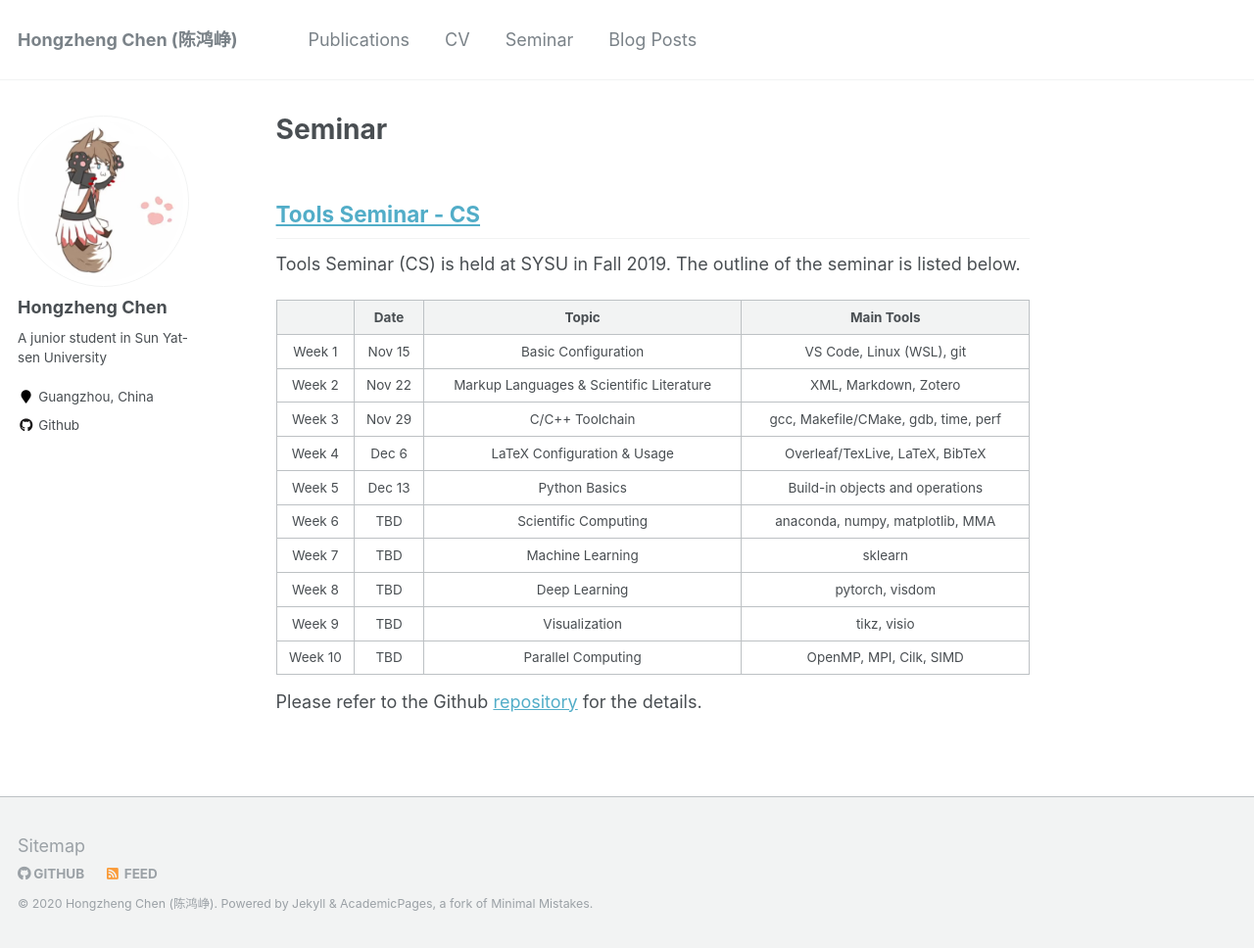
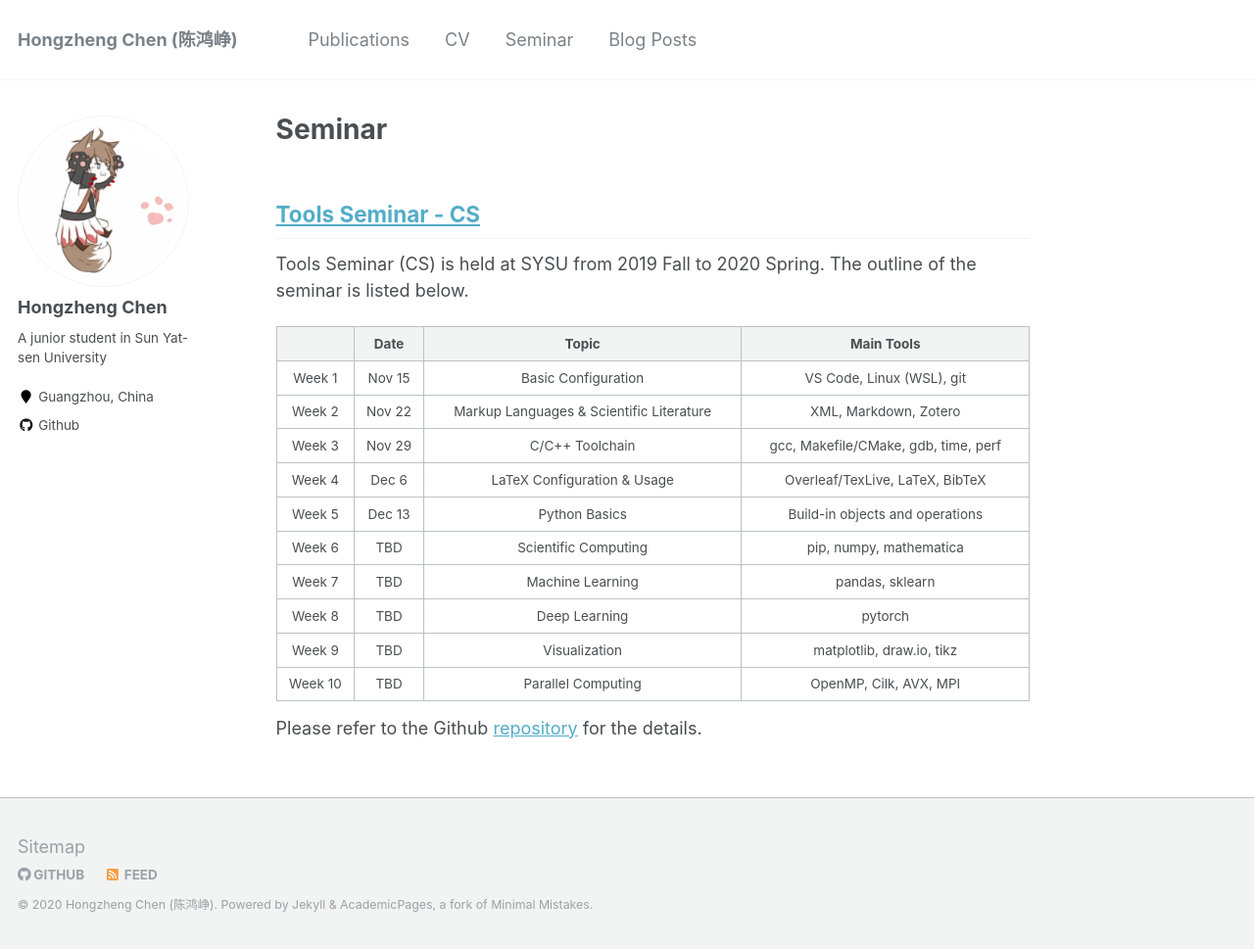
Before and after one commit to Ewenwan/chhzh123.github.io, a Jekyll site: the page built from _pages/seminar.md, in a window 1280 px wide and 969 px high. Shown: the whole window at 98% size. Built offline with Jekyll 4.4.1, drawn with Linux system fonts in a browser that asks for light colours.

Commit message:
[seminar] Update Tools Seminar - CS

```diff
--- a/_pages/seminar.md
+++ b/_pages/seminar.md
@@ -5,7 +5,7 @@ permalink: /seminar/
 
 ## [Tools Seminar - CS](https://github.com/chhzh123/ToolsSeminar-CS)
 
-Tools Seminar (CS) is held at SYSU in Fall 2019. The outline of the seminar is listed below.
+Tools Seminar (CS) is held at SYSU from 2019 Fall to 2020 Spring. The outline of the seminar is listed below.
 
 |  | Date | Topic | Main Tools |
 | :--: | :--: | :--: | :--: |
@@ -14,10 +14,10 @@ Tools Seminar (CS) is held at SYSU in Fall 2019. The outline of the seminar is l
 | Week 3 | Nov 29 | C/C++ Toolchain | gcc, Makefile/CMake, gdb, time, perf |
 | Week 4 | Dec 6 | LaTeX Configuration & Usage | Overleaf/TexLive, LaTeX, BibTeX |
 | Week 5 | Dec 13 | Python Basics | Build-in objects and operations |
-| Week 6 | TBD | Scientific Computing | anaconda, numpy, matplotlib, MMA |
-| Week 7 | TBD | Machine Learning | sklearn |
-| Week 8 | TBD | Deep Learning | pytorch, visdom |
-| Week 9 | TBD | Visualization | tikz, visio |
-| Week 10 | TBD |Parallel Computing | OpenMP, MPI, Cilk, SIMD |
+| Week 6 | TBD | Scientific Computing | pip, numpy, mathematica |
+| Week 7 | TBD | Machine Learning | pandas, sklearn |
+| Week 8 | TBD | Deep Learning | pytorch |
+| Week 9 | TBD | Visualization | matplotlib, draw.io, tikz |
+| Week 10 | TBD | Parallel Computing | OpenMP, Cilk, AVX, MPI |
 
 Please refer to the Github [repository](https://github.com/chhzh123/ToolsSeminar-CS) for the details.
```
